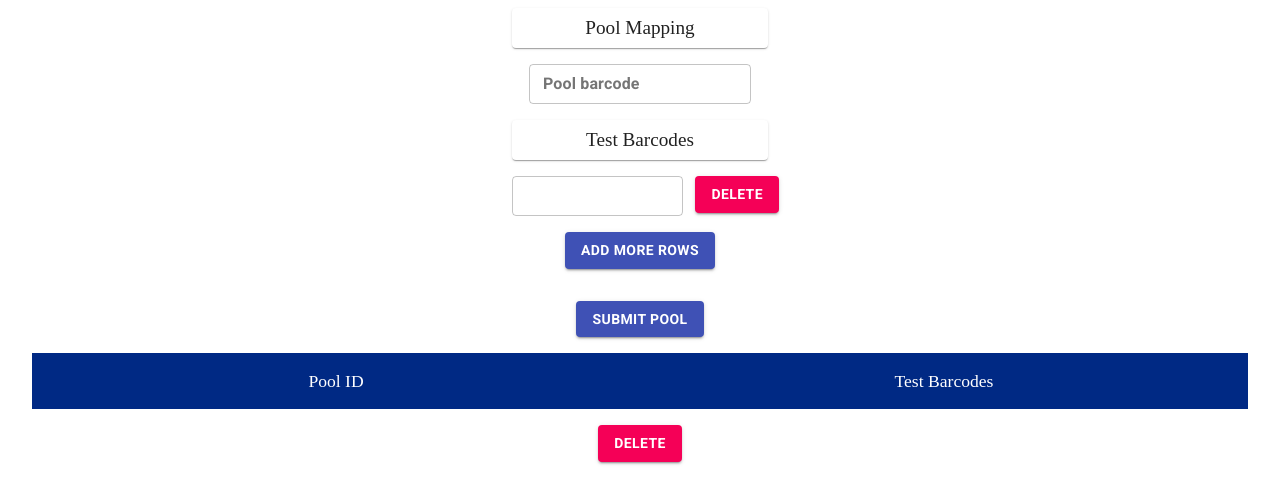
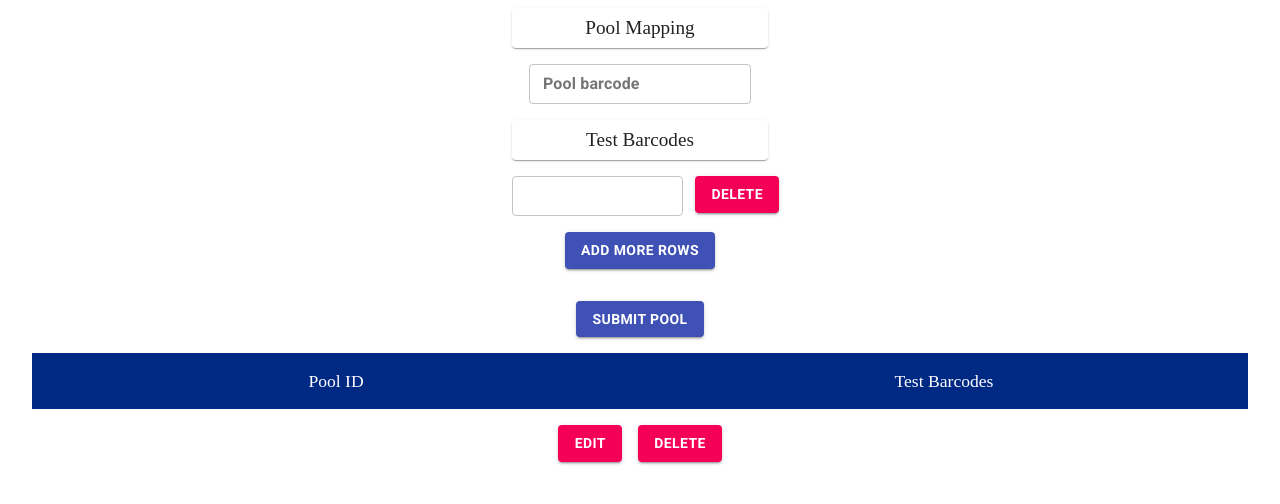
Before and after one commit to alawngnome/COVID-testing, a React (Create React App) app: page /poolmapping in a window 1280 px wide. Shown: the top 504 px of the page. Built offline with nearby package versions, Linux system fonts and the light colour scheme.

Commit message:
add edit functionality in PoolMapping

```diff
--- a/src/Components/PoolMapping.js
+++ b/src/Components/PoolMapping.js
@@ -107,6 +107,13 @@ const useStyles = makeStyles({
   button: {
     marginTop: '2vh',
   },
+
+  // grid at the bottom for buttons edit and delete
+  buttonGrid: {
+    display: 'flex',
+    direction: 'row',
+    justifyContent: 'center',
+  },
 });
 
 // component
@@ -193,6 +200,22 @@ function PoolMapping() {
       }
     });
     setPoolEntries(tempEntries);
+  };
+  // edit only works for one checked box - do not dare check more than one box
+  const handleEditPoolEntries = () => {
+    let tempEditEntry = poolEntries.filter((entry) => entry.checked);
+    let tempEntries = poolEntries.filter((entry) => !entry.checked);
+    setPoolEntries(tempEntries); // getting rid of the entry to be edited
+    setPoolBarcode(tempEditEntry[0].poolBarcode);
+    let barCodeArr = tempEditEntry[0].testBarcode.split(',');
+    let tempInput = {};
+    for (let i = 0; i < barCodeArr.length; i++) {
+      tempInput = {
+        ...tempInput,
+        [i + 1]: barCodeArr[i],
+      };
+    }
+    setInputBarcode(tempInput);
   };
 
   const handleDeletePoolEntries = () => {
@@ -295,7 +318,20 @@ function PoolMapping() {
           </Grid>
         ))}
       </Grid>
-
+      {/* Grid for containing edit, delete buttons */}
+      <Grid container className={classes.buttonGrid} spacing={2}>
+        <Grid item>
+          {/* Edit Button */}
+          <Button
+            variant='contained'
+            color='secondary'
+            className={classes.button}
+            onClick={handleEditPoolEntries}
+          >
+            Edit
+          </Button>
+        </Grid>
+        <Grid item>
           {/* final delete button */}
           <Button
             variant='contained'
@@ -305,6 +341,8 @@ function PoolMapping() {
           >
             Delete
           </Button>
+        </Grid>
+      </Grid>
     </Container>
   );
 }
```
Also changed, not shown: src/App.js (+6 -6 lines). Lines whose indentation alone changed are shown as unchanged.
